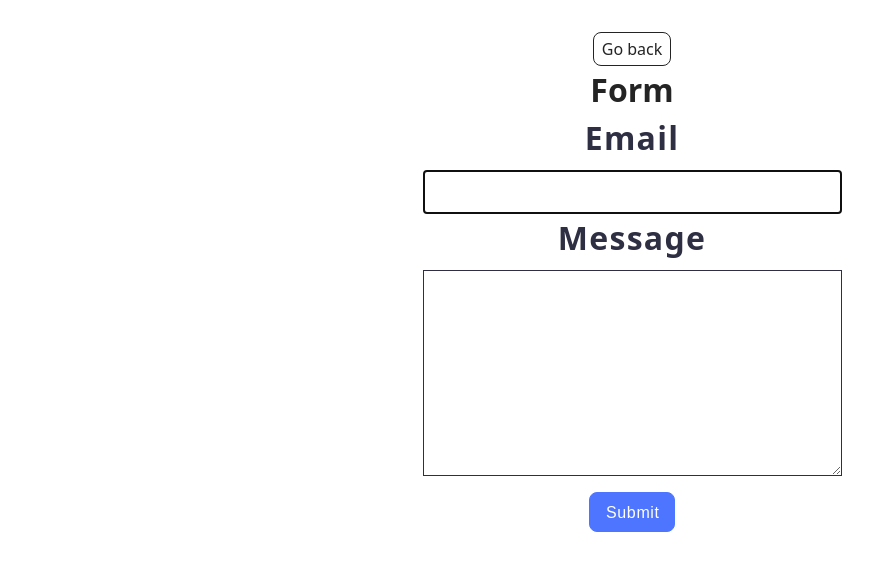
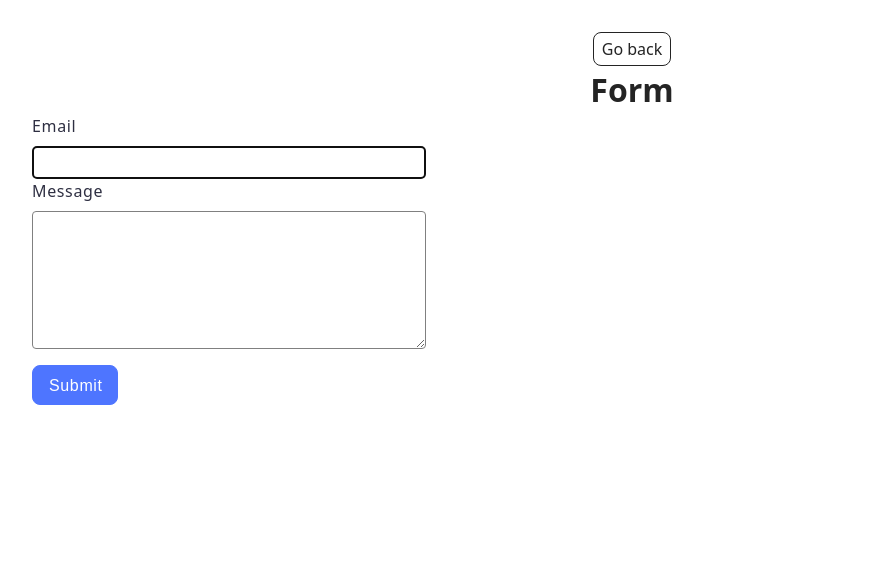
Before and after one commit to krystyna-prokopiv/goit-js-hw-09, a website built with Vite: page src/2-form.html in a window 1280 px wide. Shown: the whole page, without its empty margins (8-881 px from the left). Built offline with nearby package versions, Linux system fonts and the light colour scheme.

Commit message:
add cssC

```diff
--- a/src/2-form.html
+++ b/src/2-form.html
@@ -16,11 +16,11 @@
           <form class="feedback-form" autocomplete="off">
   <label>
     Email
-    <input  type="email" name="email" autofocus />
+    <input class="text"  type="email" name="email" autofocus />
   </label>
   <label>
     Message
-    <textarea  name="message" rows="8"></textarea>
+    <textarea class="text"  name="message" rows="8"></textarea>
   </label>
   <button type="submit">Submit</button>
 </form>
--- a/src/css/form.css
+++ b/src/css/form.css
@@ -2,39 +2,54 @@
 .feedback-form {
     display: flex;
     flex-direction: column;
-    justify-content: center;
+
 
 
 }
 
 label{
-display: flex;
+    display: flex;
     flex-direction: column;
-    justify-content: center;
-    align-items: center;
     gap: 8px;
+    line-height: 150%;
+    color: #2e2f42;
+    font-weight: 400;
+    font-size: 16px;
+    line-height: 150%;
+    letter-spacing: 0.04em;
+    color: #2e2f42;
+text-align: left;
+
+
+
+}
+
+.text {
+    border: 1px solid #808080;
+    border-radius: 4px;
+    width: 360px;
+
+    padding: 8px 16px;
+
+}
+
+.text:focus  {
+    border-color: #212121;
+}
+
+.text::placeholder {
+    font-weight: 400;
+    font-size: 16px;
     line-height: 150%;
     letter-spacing: 0.04em;
     color: #2e2f42;
 
 }
-input{
-border: 1px, solid, #2e2f42;
-min-width: 400px;
-height: 40px;
-font-size: 20px;
-padding-left: 15px;
-}
-textarea{
-border: 1px, solid, #2e2f42;
-height: 200px;
-min-width: 400px;
-font-size: 20px;
-    padding-left: 15px;
-}
+
+
+
 button{
     border: 1px solid #4e75ff;
-        ;
         border-radius: 8px;
         padding: 8px 16px;
         width: 86px;
@@ -47,7 +62,7 @@ button{
         letter-spacing: 0.04em;
         color: #fff;
         cursor: pointer;
-        margin: 16px auto;
+
 }
 
 button:hover {
```
